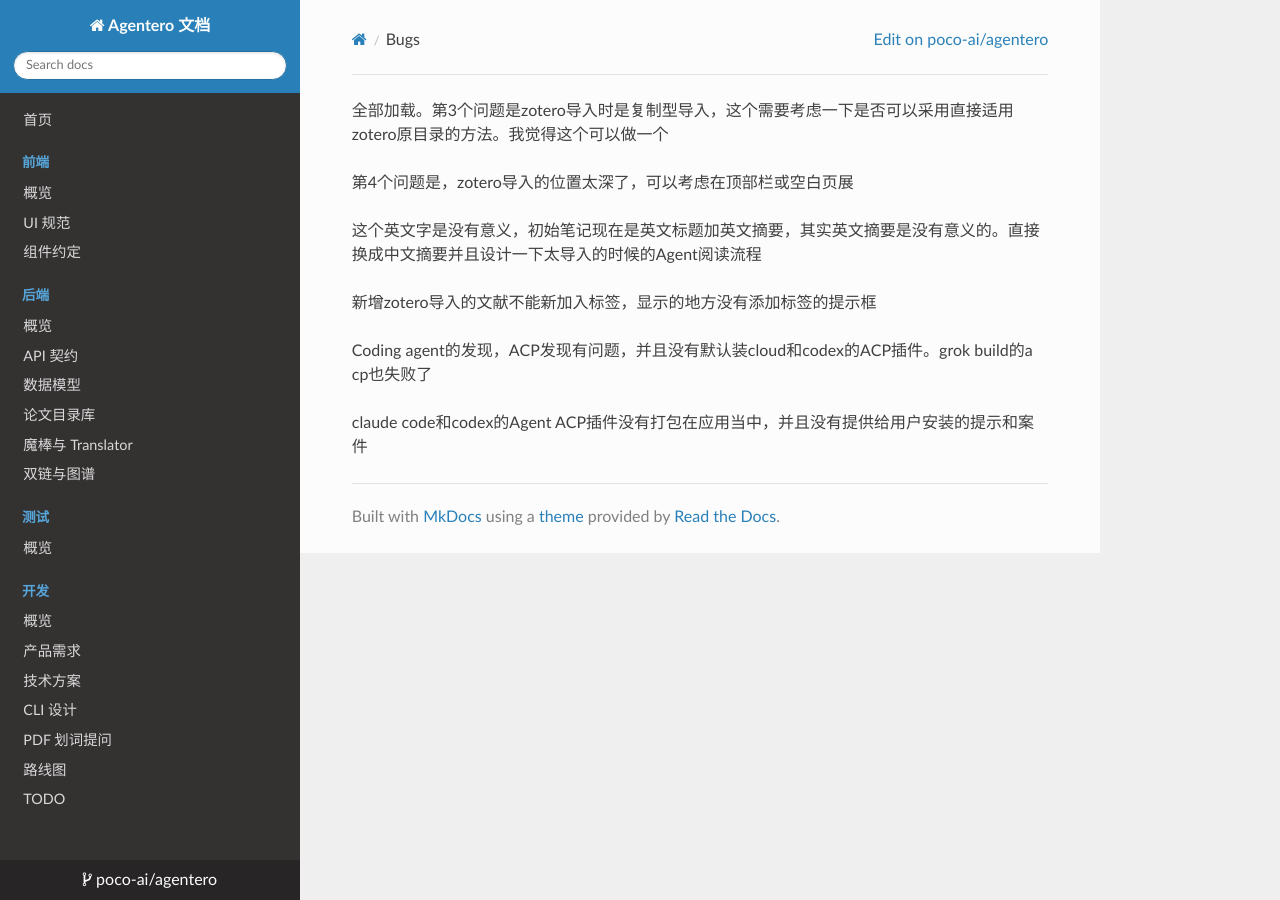
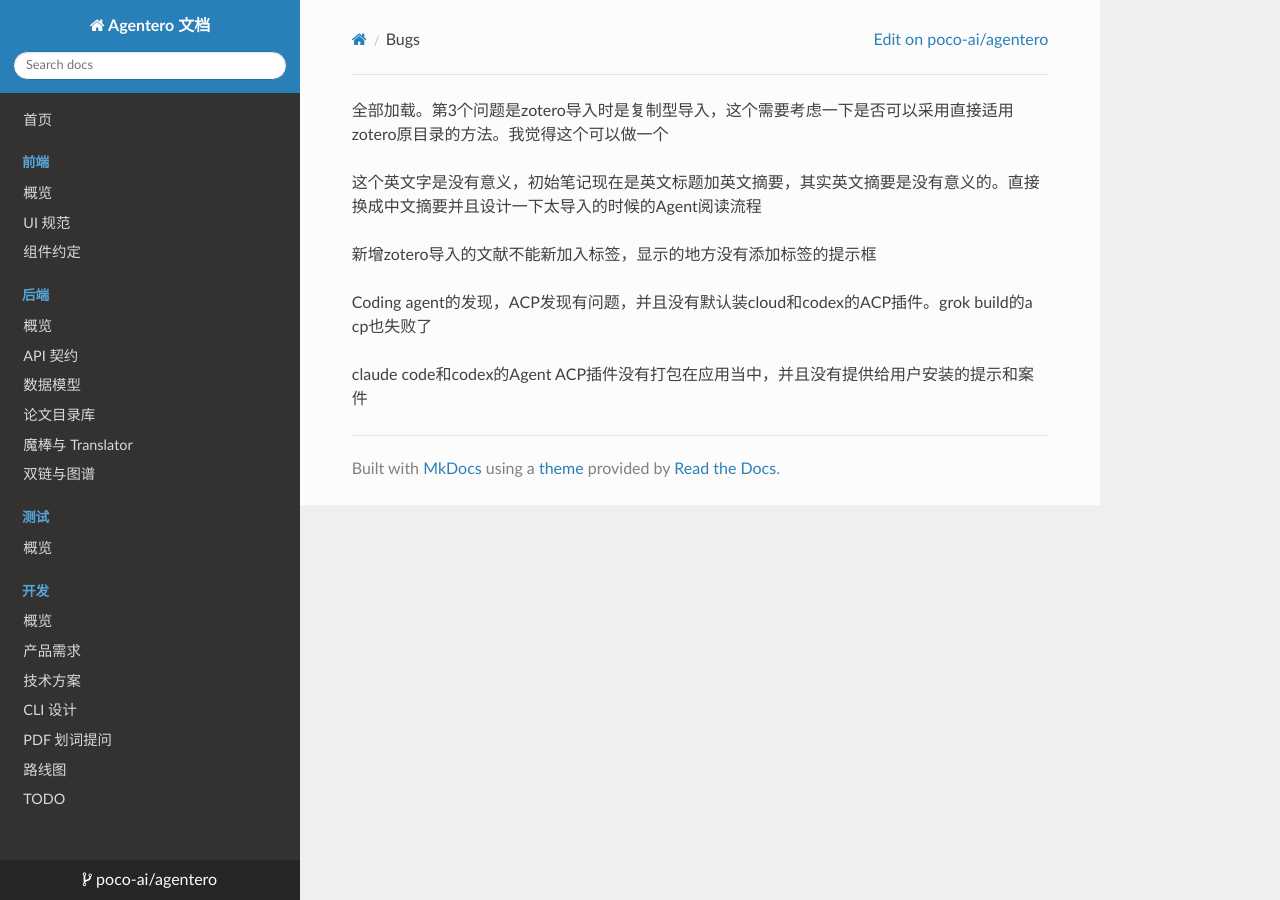
Before and after one commit to July-h5kf3/Agentero, an MkDocs documentation site: the page built from docs/development/bugs.md, in a window 1280 px wide. Built offline with MkDocs 1.6.1, drawn with Linux system fonts in a browser that asks for light colours; nearby versions of some CDN libraries.

Commit message:
docs: drop resolved Zotero entry-depth note from bugs list

```diff
--- a/docs/development/bugs.md
+++ b/docs/development/bugs.md
@@ -1,6 +1,4 @@
 全部加载。第3个问题是zotero导入时是复制型导入，这个需要考虑一下是否可以采用直接适用zotero原目录的方法。我觉得这个可以做一个
-
-第4个问题是，zotero导入的位置太深了，可以考虑在顶部栏或空白页展
 
 这个英文字是没有意义，初始笔记现在是英文标题加英文摘要，其实英文摘要是没有意义的。直接换成中文摘要并且设计一下太导入的时候的Agent阅读流程
 
```
